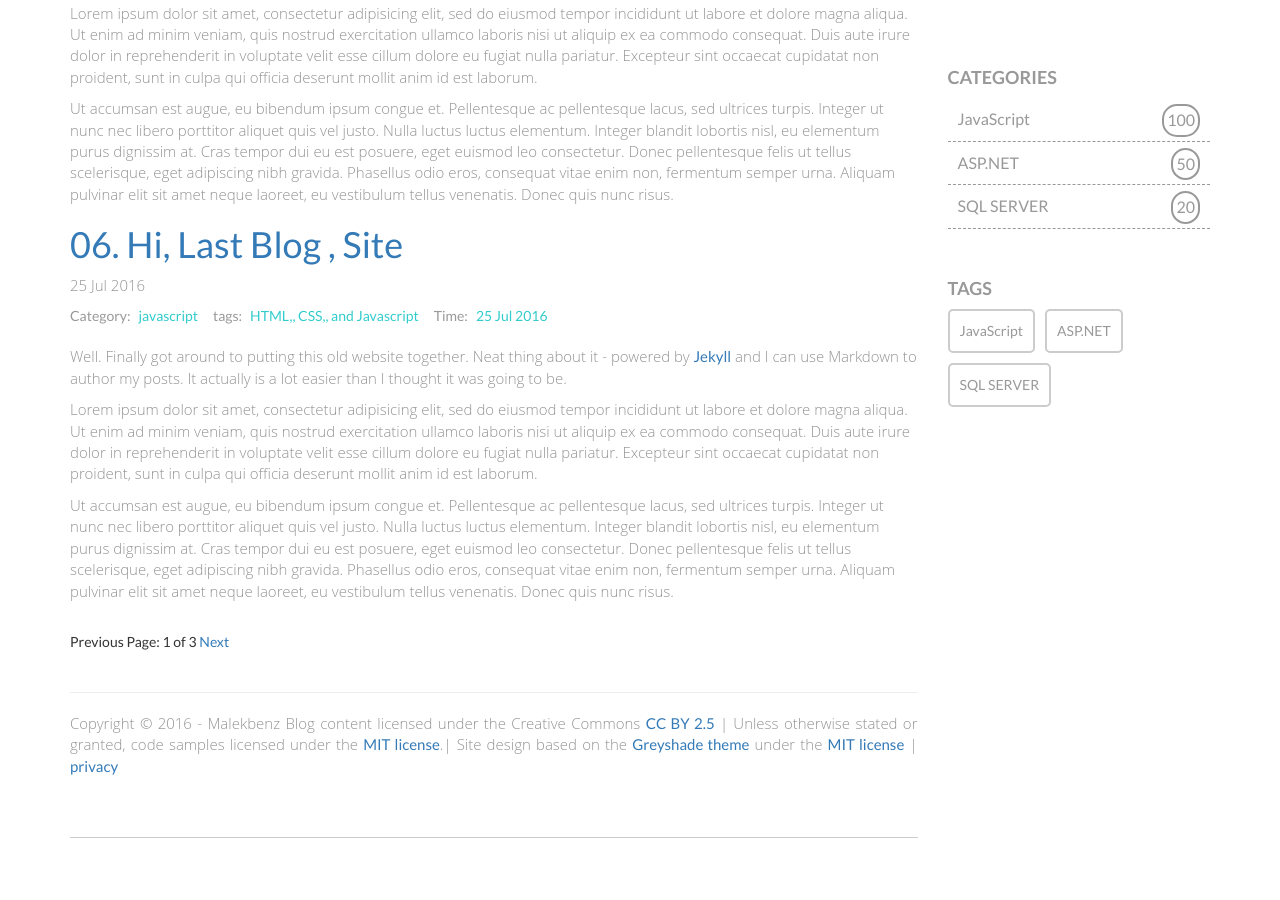
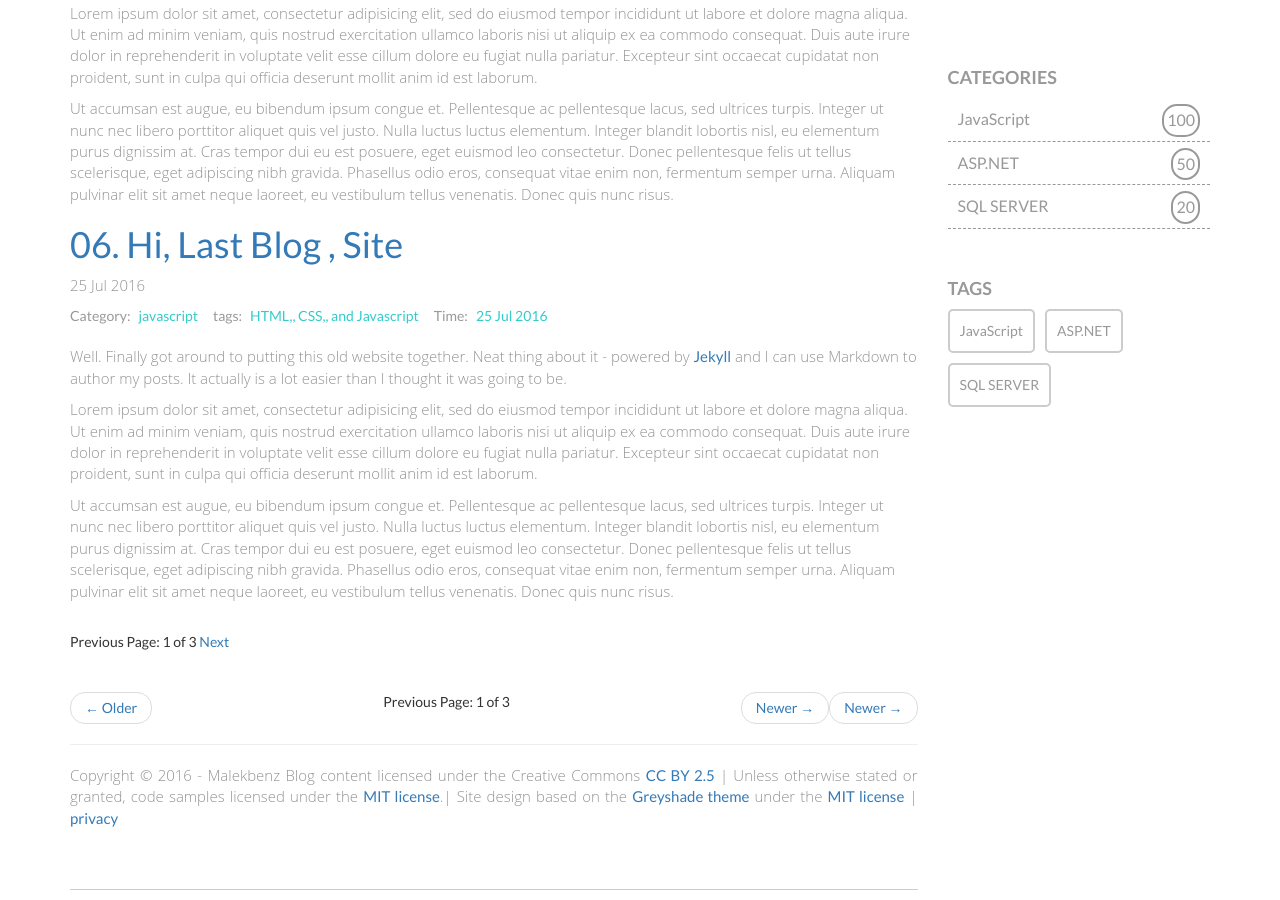
Before and after one commit to malekbenz/malekbenz, a Jekyll site: the page built from index.html, in a window 1280 px wide and 900 px high, scrolled down 998 px. Built offline with Jekyll 4.4.1, drawn with Linux system fonts in a browser that asks for light colours; nearby versions of some CDN libraries; library files that are not in the unit come from our copies; the list of posts is cut into pages by our own code; before the commit the page ends 1846 px from its top, so only the background shows below that.

Commit message:
NEW pagination

```diff
--- a/_includes/posts.html
+++ b/_includes/posts.html
@@ -27,6 +27,7 @@
 				<div class="pagination">
 					{% if paginator.previous_page %}
 						<a href="{{ paginator.previous_page_path }}" class="previous">Previous</a>
+						<li class="previous"><a href="#"><span aria-hidden="true">&larr;</span> Older</a></li>
 					{% else %}
 						<span class="previous">Previous</span>
 					{% endif %}
@@ -37,6 +38,24 @@
 						<span class="next ">Next</span>
 					{% endif %}
 				</div>
+				<!--Pagination -->
+				<nav aria-label="...">
+					<ul class="pager">
+						{% if paginator.previous_page %}
+						<li class="previous"><a href="{{ paginator.previous_page_path }}"><span aria-hidden="true">&larr;</span> Older</a></li>
+						{% else %}
+						<span class="previous">Previous</span>
+						{% endif %}
+						<span class="page_number ">Page: {{ paginator.page }} of {{ paginator.total_pages }}</span>
+						{% if paginator.next_page %}
+						<li class="next"><a href="{{ paginator.next_page_path }}">Newer <span aria-hidden="true">&rarr;</span></a></li>
+						{% else %}
+						<span class="next ">Next</span>
+						{% endif %}
+						<li class="previous"><a href="#"><span aria-hidden="true">&larr;</span> Older</a></li>
+						<li class="next"><a href="#">Newer <span aria-hidden="true">&rarr;</span></a></li>
+					</ul>
+				</nav>
 
 		</div>
 		{% include footer.html %}
```
